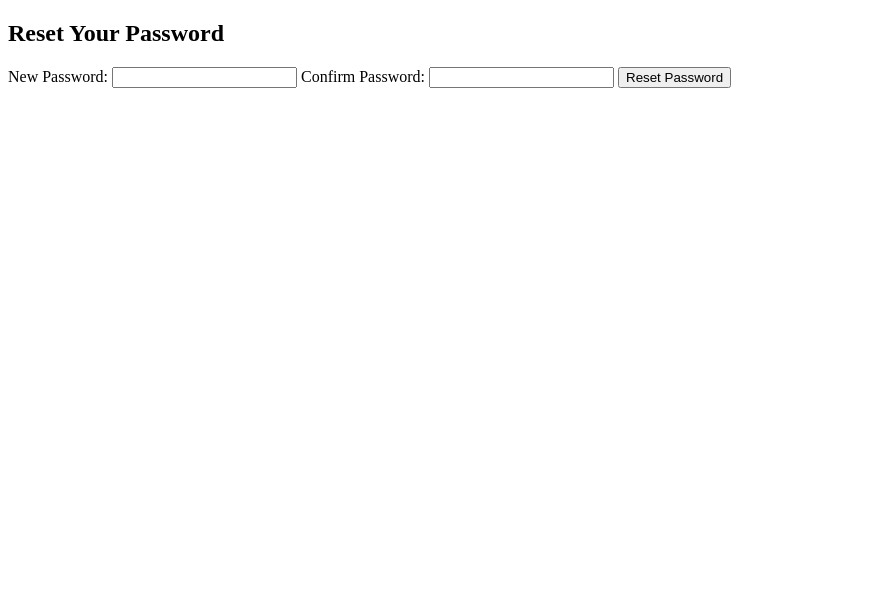
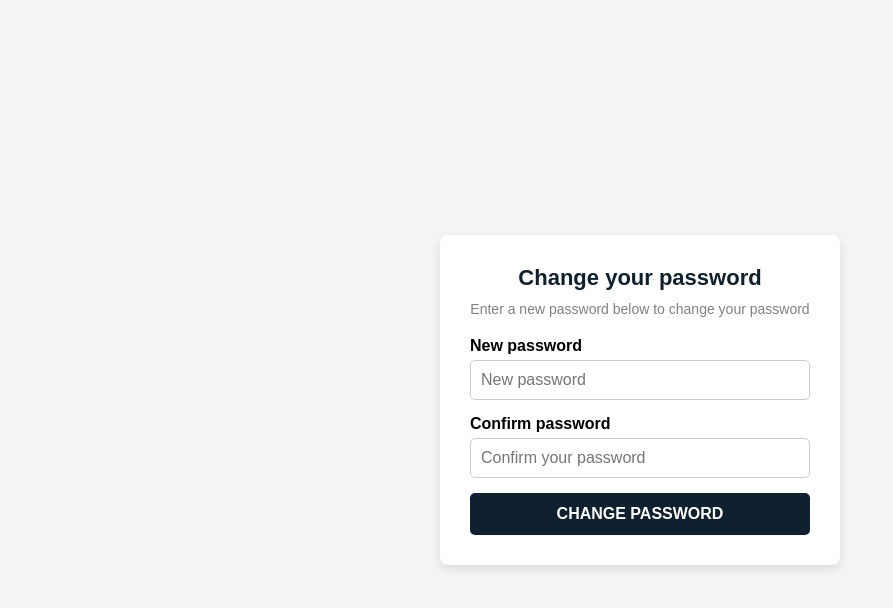
Before and after one commit to smit014/Reset_password, a plain HTML site: page index.html in a window 1280 px wide. Shown: the whole page, without its empty margins (0-893 px from the left). Drawn offline with Linux system fonts and the light colour scheme.

Commit message:
change the page design

```diff
--- a/index.html
+++ b/index.html
@@ -4,29 +4,110 @@
     <meta charset="UTF-8">
     <meta name="viewport" content="width=device-width, initial-scale=1.0">
     <title>Reset Password</title>
+    <style>
+        * {
+            margin: 0;
+            padding: 0;
+            box-sizing: border-box;
+            font-family: Arial, sans-serif;
+        }
+
+        body {
+            display: flex;
+            justify-content: center;
+            align-items: center;
+            height: 100vh;
+            background-color: #f4f4f4;
+        }
+
+        .container {
+            background: white;
+            padding: 30px;
+            border-radius: 8px;
+            box-shadow: 0px 4px 10px rgba(0, 0, 0, 0.1);
+            text-align: center;
+            width: 100%;
+            max-width: 400px;
+        }
+
+        h2 {
+            font-size: 22px;
+            margin-bottom: 10px;
+            color: #0F2030;
+        }
+
+        p {
+            font-size: 14px;
+            color: gray;
+            margin-bottom: 20px;
+        }
+
+        label {
+            display: block;
+            text-align: left;
+            font-weight: bold;
+            margin-bottom: 5px;
+        }
+
+        input {
+            width: 100%;
+            padding: 10px;
+            margin-bottom: 15px;
+            border: 1px solid #ccc;
+            border-radius: 5px;
+            font-size: 16px;
+        }
+
+        button {
+            width: 100%;
+            padding: 12px;
+            font-size: 16px;
+            font-weight: bold;
+            border: none;
+            background-color: #0F2030;
+            color: white;
+            border-radius: 5px;
+            cursor: pointer;
+        }
+
+        button:hover {
+            background-color: #08141f;
+        }
+    </style>
 </head>
 <body>
-    <h2>Reset Your Password</h2>
+    <div class="container">
+        <h2>Change your password</h2>
+        <p>Enter a new password below to change your password</p>
         <form id="resetForm">
-        <input type="hidden" id="token" value="">
-        <label>New Password:</label>
-        <input type="password" id="new_password" required>
-        <label>Confirm Password:</label>
-        <input type="password" id="re_new_password" required>
-        <button type="submit">Reset Password</button>
+            <input type="hidden" id="token">
+            <label>New password</label>
+            <input type="password" id="new_password" placeholder="New password" required>
+            <label>Confirm password</label>
+            <input type="password" id="re_new_password" placeholder="Confirm your password" required>
+            <button type="submit">CHANGE PASSWORD</button>
         </form>
+    </div>
 
     <script>
+        // Extract token from URL
         const urlParams = new URLSearchParams(window.location.search);
-        document.getElementById("token").value = urlParams.get("token");
+        const token = urlParams.get("token");
+        document.getElementById("token").value = token;
 
         document.getElementById("resetForm").addEventListener("submit", async (e) => {
             e.preventDefault();
-            const token = document.getElementById("token").value;
+
             const new_password = document.getElementById("new_password").value;
             const re_new_password = document.getElementById("re_new_password").value;
 
-            const response = await fetch(`/auth/reset-password/${token}`, {
+            if (new_password !== re_new_password) {
+                alert("Passwords do not match!");
+                return;
+            }
+
+            try {
+                const response = await fetch(`https://grednet-production.up.railway.app/auth/reset-password/${token}`, {
                     method: "POST",
                     headers: { "Content-Type": "application/x-www-form-urlencoded" },
                     body: new URLSearchParams({ new_password, re_new_password })
@@ -34,6 +115,13 @@
 
                 const result = await response.json();
                 alert(result.message);
+
+                if (result.status) {
+                    window.location.href = "https://grednet.netlify.app/login"; // Redirect to login page after success
+                }
+            } catch (error) {
+                alert("Something went wrong. Please try again.");
+            }
         });
     </script>
 </body>
```
Lines whose indentation alone changed are shown as unchanged.
